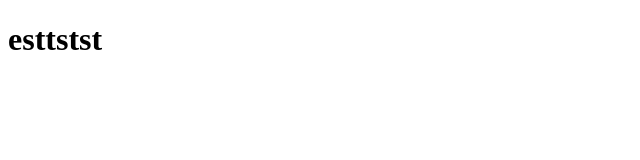
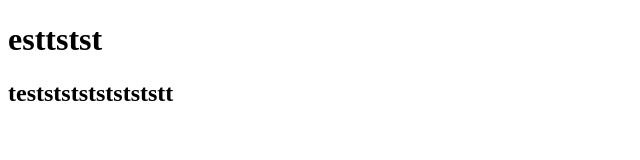
Before and after one commit to CCC-ai-pro/testrepo, a plain HTML site: page index.html in a window 1280 px wide. Shown: the whole page, without its empty margins (0-640 px from the left). Drawn offline with Linux system fonts and the light colour scheme.

Commit message:
testsdsdsddd

```diff
--- a/index.html
+++ b/index.html
@@ -8,5 +8,6 @@
  </head>
  <body>
     <h1>esttstst</h1>
+    <h2>teststststststststt</h2>
  </body>
  </html>
```
